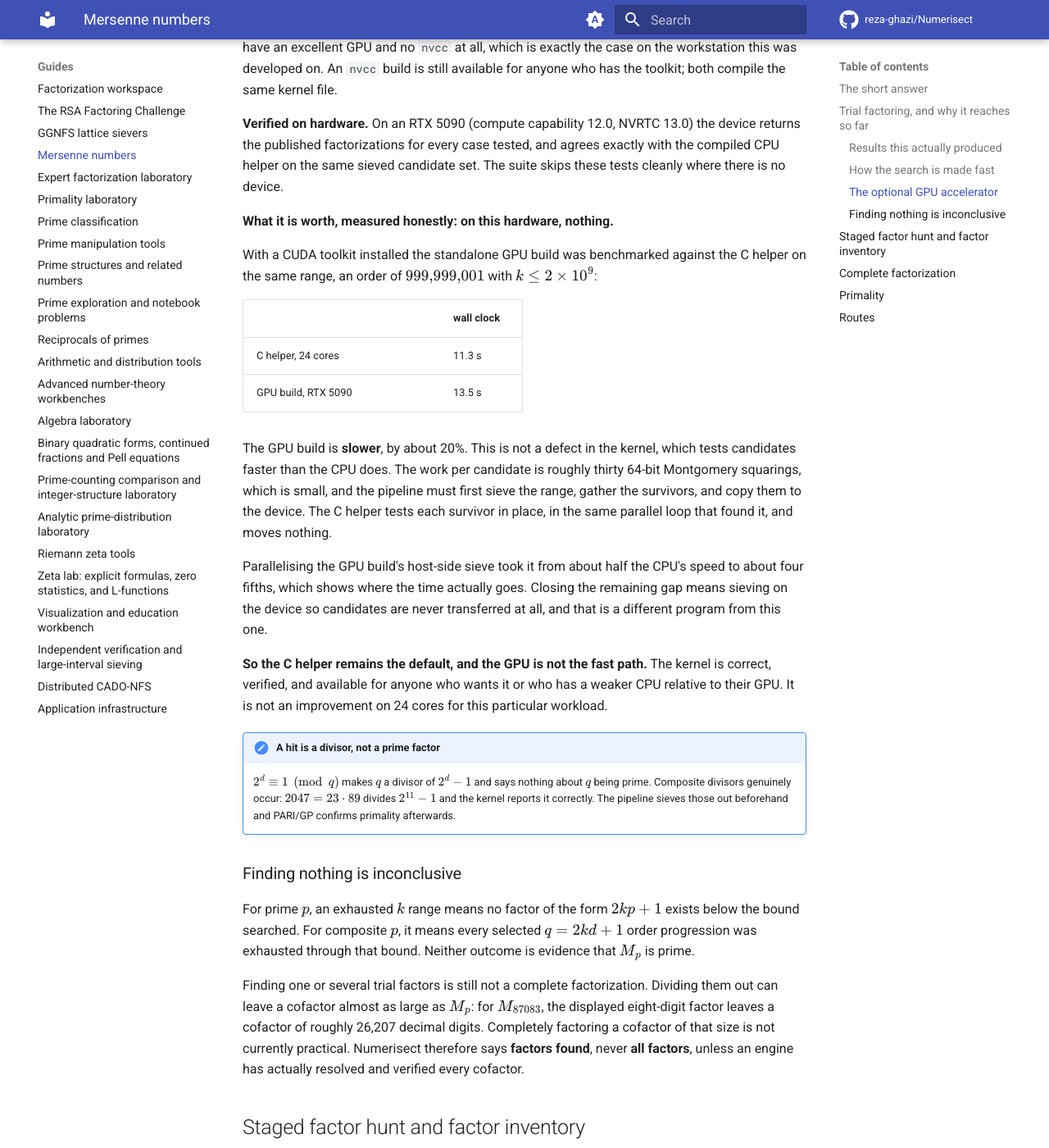
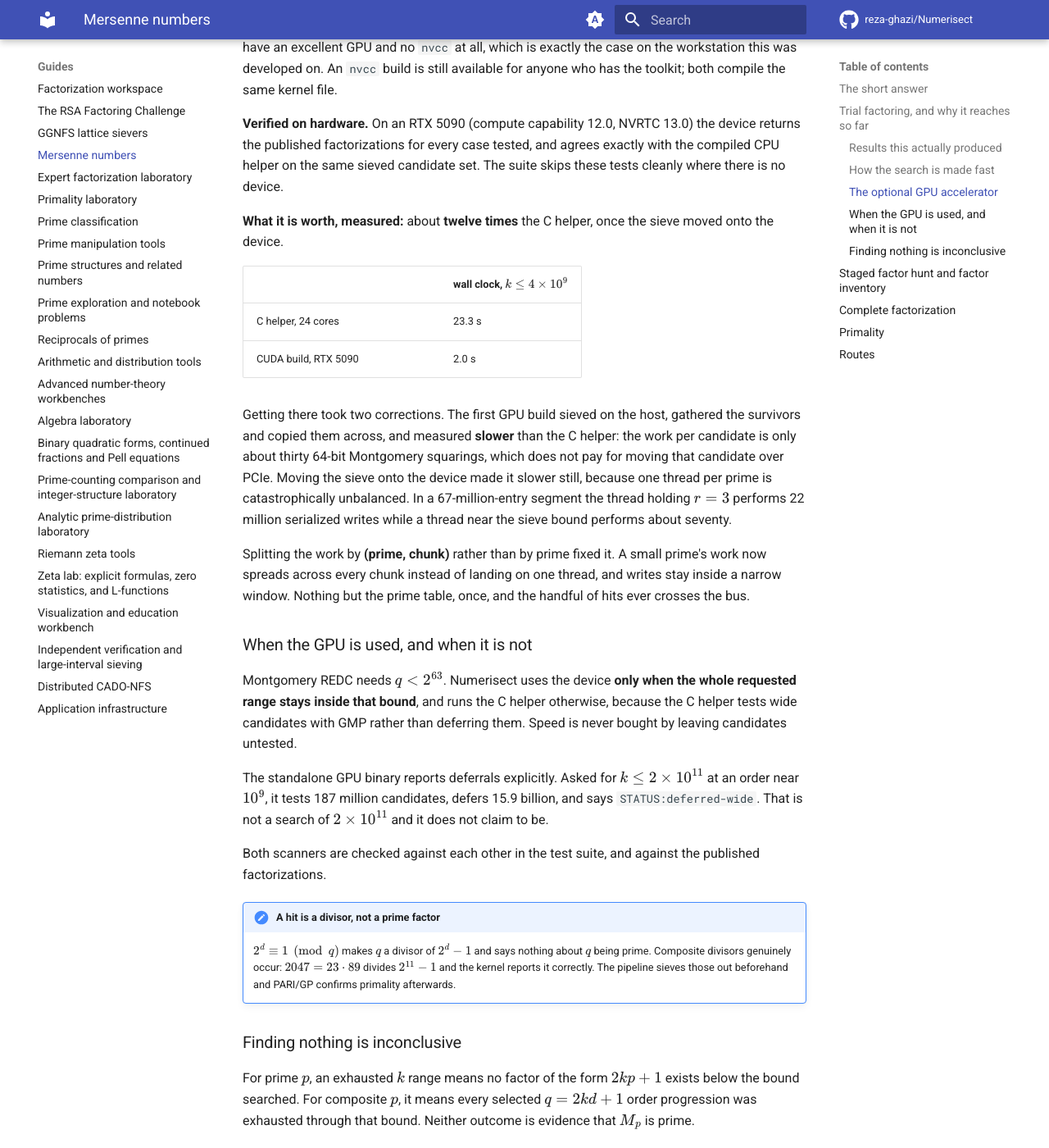
Before and after one commit to reza-ghazi/Numerisect, an MkDocs documentation site: the page built from docs/MERSENNE.md, in a window 1280 px wide and 1400 px high, scrolled down 3704 px. Shown: the whole window at 82% size. Built offline with MkDocs 1.6.1 and Material for MkDocs 9.7.7, drawn with Linux system fonts in a browser that asks for light colours; comment, search, counter and statistics services are not loaded.

Commit message:
Close the GPU gap: sieve and test entirely on the device
The CUDA scanner now measures about twelve times the C helper's rate, two
seconds against twenty-three for four billion candidates at an order near 10^9,
and the public Mersenne search uses it automatically.

Getting there needed two corrections, both found by measuring rather than
reasoning. The first GPU build sieved on the host, gathered survivors and copied
them to the device, and came out slower than the C helper: roughly thirty 64-bit
Montgomery squarings per candidate does not pay for moving that candidate over
PCIe, while the C helper tests each survivor in place in the loop that found it.
Moving the sieve onto the device made it slower still, 0.42x, because one thread
per prime is catastrophically unbalanced. In a 67-million-entry segment the
thread holding r = 3 performs 22 million serialized writes while a thread near
the sieve bound performs about seventy.

Splitting the work by (prime, chunk) rather than by prime fixed it. A small
prime's work spreads across every chunk instead of landing on one thread, and
writes stay in a narrow window. Residues are computed once in their own kernel
so the sieve never repeats a modular inverse. Nothing but the prime table, once,
and the handful of hits ever crosses the bus.

Correctness is not traded for any of this. Montgomery REDC needs q < 2^63, so
the device is used only when the whole requested range stays inside that bound;
wider ranges run on the C helper, which tests them with GMP rather than
deferring them. The standalone GPU binary reports deferrals explicitly: asked
for k up to 2*10^11 at an order near 10^9 it tests 187 million candidates,
defers 15.9 billion, and says so rather than reporting a completed search. I had
quoted that run as a 200-billion search before checking, which it was not.

Both scanners are checked against each other and against the published
factorizations, and reports name whichever actually ran.

Verified: full suite passes, ruff clean, mkdocs --strict builds.

Co-Authored-By: Claude Opus 5 (1M context) <noreply@anthropic.com>

```diff
--- a/docs/MERSENNE.md
+++ b/docs/MERSENNE.md
@@ -153,30 +153,41 @@ returns the published factorizations for every case tested, and agrees exactly w
 compiled CPU helper on the same sieved candidate set. The suite skips these tests cleanly
 where there is no device.
 
-**What it is worth, measured honestly: on this hardware, nothing.**
+**What it is worth, measured:** about **twelve times** the C helper, once the sieve moved
+onto the device.
 
-With a CUDA toolkit installed the standalone GPU build was benchmarked against the C
-helper on the same range, an order of \(999{,}999{,}001\) with \(k \le 2 \times 10^9\):
+| | wall clock, \(k \le 4 \times 10^9\) |
+|---|---|
+| C helper, 24 cores | 23.3 s |
+| CUDA build, RTX 5090 | 2.0 s |
 
-| | wall clock |
-|---|---|
-| C helper, 24 cores | 11.3 s |
-| GPU build, RTX 5090 | 13.5 s |
+Getting there took two corrections. The first GPU build sieved on the host, gathered the
+survivors and copied them across, and measured **slower** than the C helper: the work per
+candidate is only about thirty 64-bit Montgomery squarings, which does not pay for moving
+that candidate over PCIe. Moving the sieve onto the device made it slower still, because
+one thread per prime is catastrophically unbalanced. In a 67-million-entry segment the
+thread holding \(r = 3\) performs 22 million serialized writes while a thread near the
+sieve bound performs about seventy.
 
-The GPU build is **slower**, by about 20%. This is not a defect in the kernel, which tests
-candidates faster than the CPU does. The work per candidate is roughly thirty 64-bit
-Montgomery squarings, which is small, and the pipeline must first sieve the range, gather
-the survivors, and copy them to the device. The C helper tests each survivor in place, in
-the same parallel loop that found it, and moves nothing.
+Splitting the work by **(prime, chunk)** rather than by prime fixed it. A small prime's
+work now spreads across every chunk instead of landing on one thread, and writes stay
+inside a narrow window. Nothing but the prime table, once, and the handful of hits ever
+crosses the bus.
 
-Parallelising the GPU build's host-side sieve took it from about half the CPU's speed to
-about four fifths, which shows where the time actually goes. Closing the remaining gap
-means sieving on the device so candidates are never transferred at all, and that is a
-different program from this one.
+### When the GPU is used, and when it is not
 
-**So the C helper remains the default, and the GPU is not the fast path.** The kernel is
-correct, verified, and available for anyone who wants it or who has a weaker CPU relative
-to their GPU. It is not an improvement on 24 cores for this particular workload.
+Montgomery REDC needs \(q < 2^{63}\). Numerisect uses the device **only when the whole
+requested range stays inside that bound**, and runs the C helper otherwise, because the C
+helper tests wide candidates with GMP rather than deferring them. Speed is never bought by
+leaving candidates untested.
+
+The standalone GPU binary reports deferrals explicitly. Asked for \(k \le 2 \times 10^{11}\)
+at an order near \(10^9\), it tests 187 million candidates, defers 15.9 billion, and says
+`STATUS:deferred-wide`. That is not a search of \(2 \times 10^{11}\) and it does not claim
+to be.
+
+Both scanners are checked against each other in the test suite, and against the published
+factorizations.
 
 !!! note "A hit is a divisor, not a prime factor"
 
```
Also changed, not shown: CHANGELOG.md (+20 -0 lines), docs/concepts/engines.md (+1 -1 lines), 6 other files.
